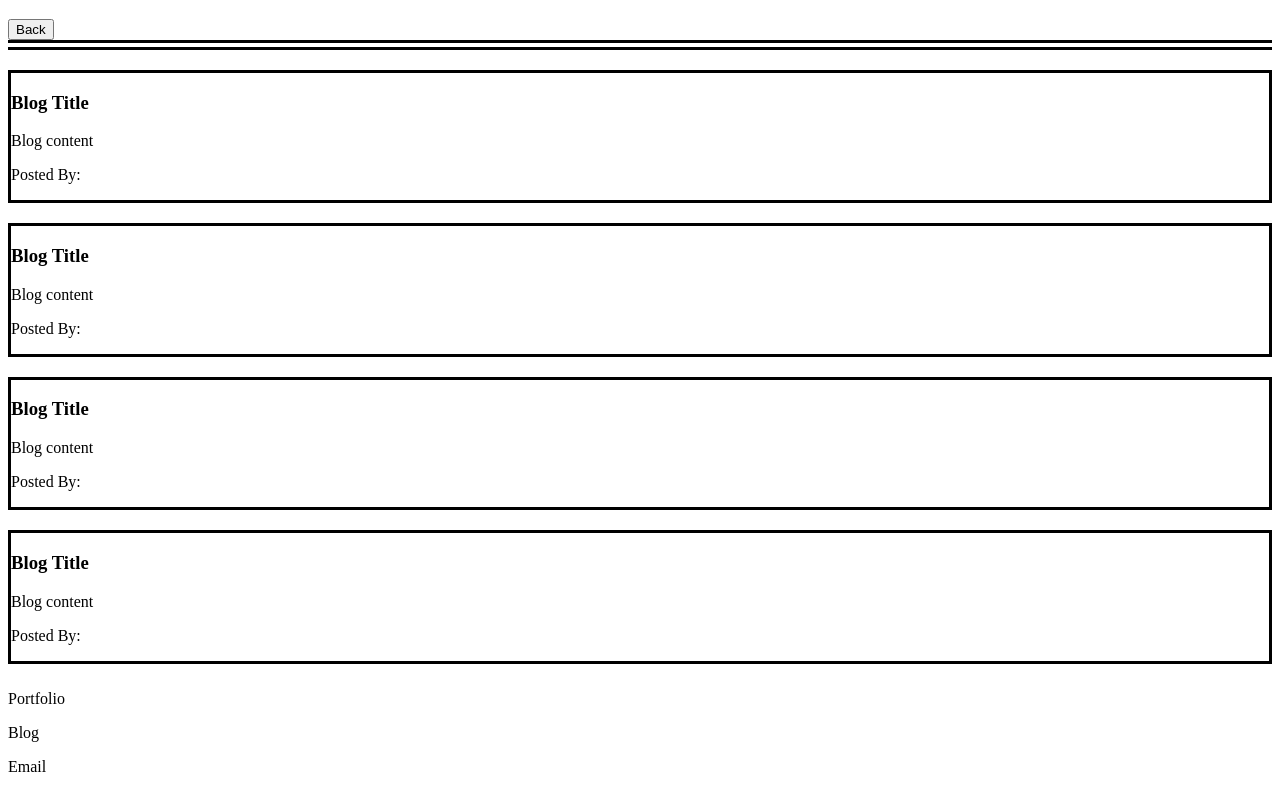
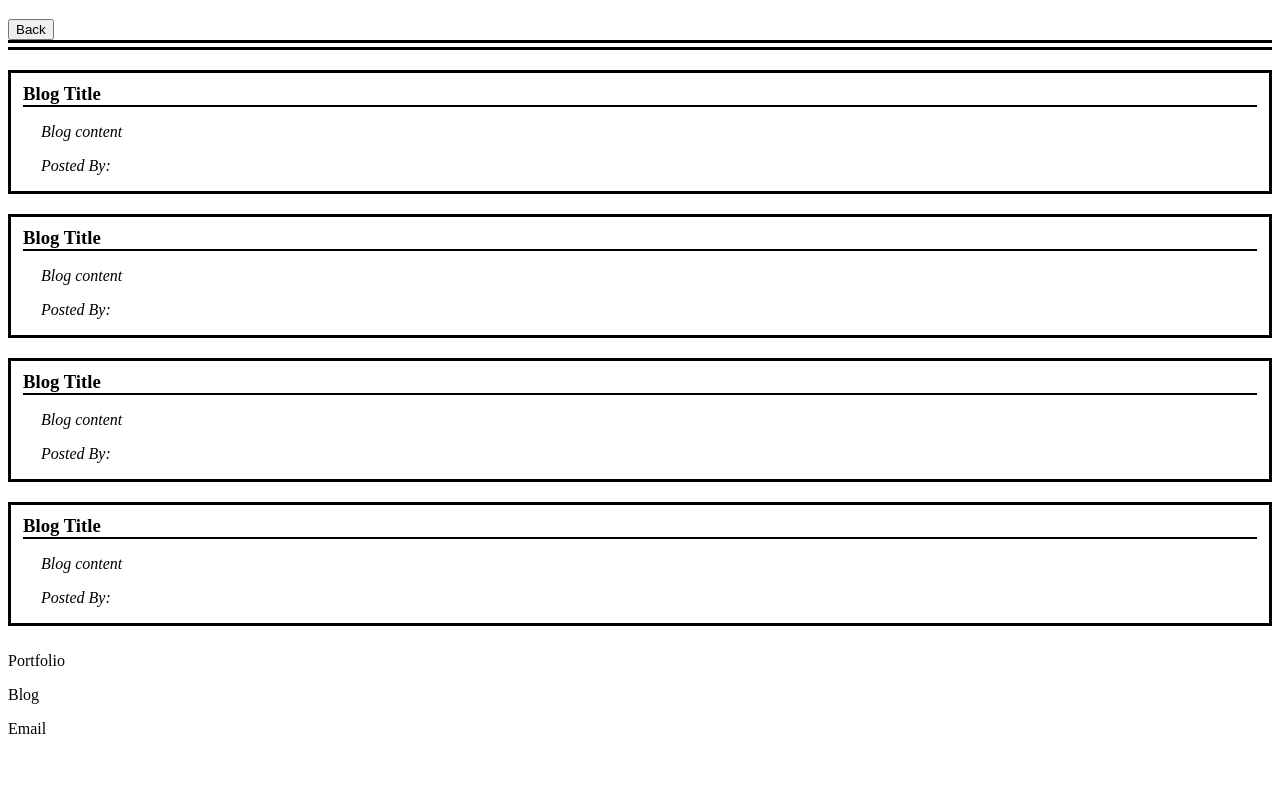
Before and after one commit to MarlyV1/personal-blog, a plain HTML site: page blog.html in a window 1280 px wide. Shown: the part 69-869 px from the top of the page. After the commit the page ends 831 px from the top, so only its background shows below. Drawn offline with Linux system fonts and the light colour scheme.

Commit message:
added styling to the blog content boxes for the blog posts

```diff
--- a/assets/css/blog.css
+++ b/assets/css/blog.css
@@ -17,3 +17,13 @@ section {
     border: medium solid black;
     margin: 10px 0px;
 }
+
+section h3 {
+    border-bottom: 2px solid black;
+    margin: 10px 12px;
+}
+
+section p {
+    margin-left: 30px;
+    font-style: italic;
+}
```
